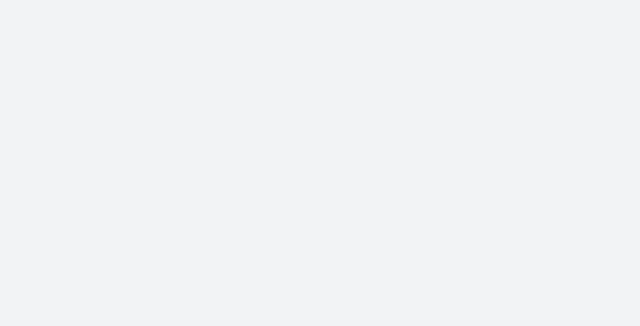
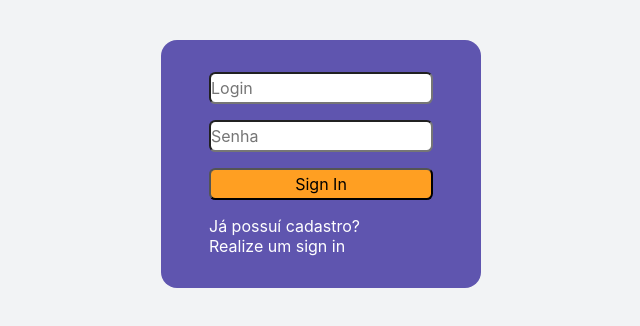
Before and after one commit to santos-gabriel/schelper, a Next.js app: page /signup in a window 1280 px wide. Shown: the top 326 px of the page, without its empty margins (319-959 px from the left). Built offline with nearby package versions, Linux system fonts and the light colour scheme.

Commit message:
Iniciando criação e estilização de SignUp

```diff
--- a/src/components/SignIn.tsx
+++ b/src/components/SignIn.tsx
@@ -16,6 +16,9 @@ export function SignIn() {
         if (userPassword === undefined || userPassword === null || userPassword.length <= 0) {
             return;
         }
+
+
+
     }
 
     return (
--- /dev/null
+++ b/src/components/SignUp.tsx
@@ -0,0 +1,33 @@
+
+import { useState } from 'react';
+import styles from '../styles/components/Signup.module.css';
+
+
+export function SignUp() {
+    const [ userName, setUserName ] = useState('');
+    const [ userPassword, setUserPassword ] = useState('');
+
+
+    function handleSignUp() {
+
+    }
+
+    return (
+        <div className={styles.container}>
+            <div className={styles.signUp}>
+
+                <div>
+                    <input type="text" placeholder="Login" onChange={(e) => setUserName(e.target.value)}/>
+                    <input type="password" placeholder="Senha" onChange={(e) => setUserPassword(e.target.value)}/>
+                </div>
+
+                <div>
+                    <button onClick={handleSignUp}>Sign In</button>
+                    <a href="/">Já possuí cadastro? <br/>Realize um sign in</a>
+                </div>
+
+            </div>
+        </div>
+    );
+
+}
--- a/src/pages/signup.tsx
+++ b/src/pages/signup.tsx
@@ -1,5 +1,6 @@
 
 
+import { SignUp } from '../components/SignUp'
 import styles from '../styles/components/Signup.module.css'
 
 
@@ -7,7 +8,7 @@ export default function Signup() {
   return (
     <>
         <title>ScHelper | Sign Up</title>
-
+        <SignUp />
     </>
   )
 }
--- /dev/null
+++ b/src/styles/components/SignUp.module.css
@@ -0,0 +1,59 @@
+.container {
+    padding: 2.5rem 2rem;
+    margin: 0 auto;
+
+    height: 100vh;
+    max-width: 992px;
+
+    display: flex;
+    flex-direction: column;
+
+    /* background: url(/schedule.svg) no-repeat;     */
+}
+
+.signUp {
+    display: flex;
+    flex-direction: column;
+    align-self: center;
+    max-width: 20rem;
+
+    background: var(--purple);
+
+    padding: 2rem 3rem;
+    border-radius: 1rem;
+}
+
+.signUp div input,
+.signUp div button{
+    width: 14rem;
+    height: 2rem;
+    border-radius: 0.4rem;
+    margin-bottom: 1rem;
+}
+
+.signUp div:last-child {
+    display: flex;
+    flex-direction: column;
+}
+
+.signUp div button {
+    background: var(--yellow);
+}
+
+.signUp div button:hover {
+    background: var(--yellow-dark);
+    color: var(--white);
+}
+
+.signUp div a {
+    color: var(--white);
+}
+
+.signUp div a:hover {
+    color: var(--yellow-dark);
+}
+
+.signUp div input:focus {
+    background: var(--yellow);
+    color: var(--white);
+}
```
